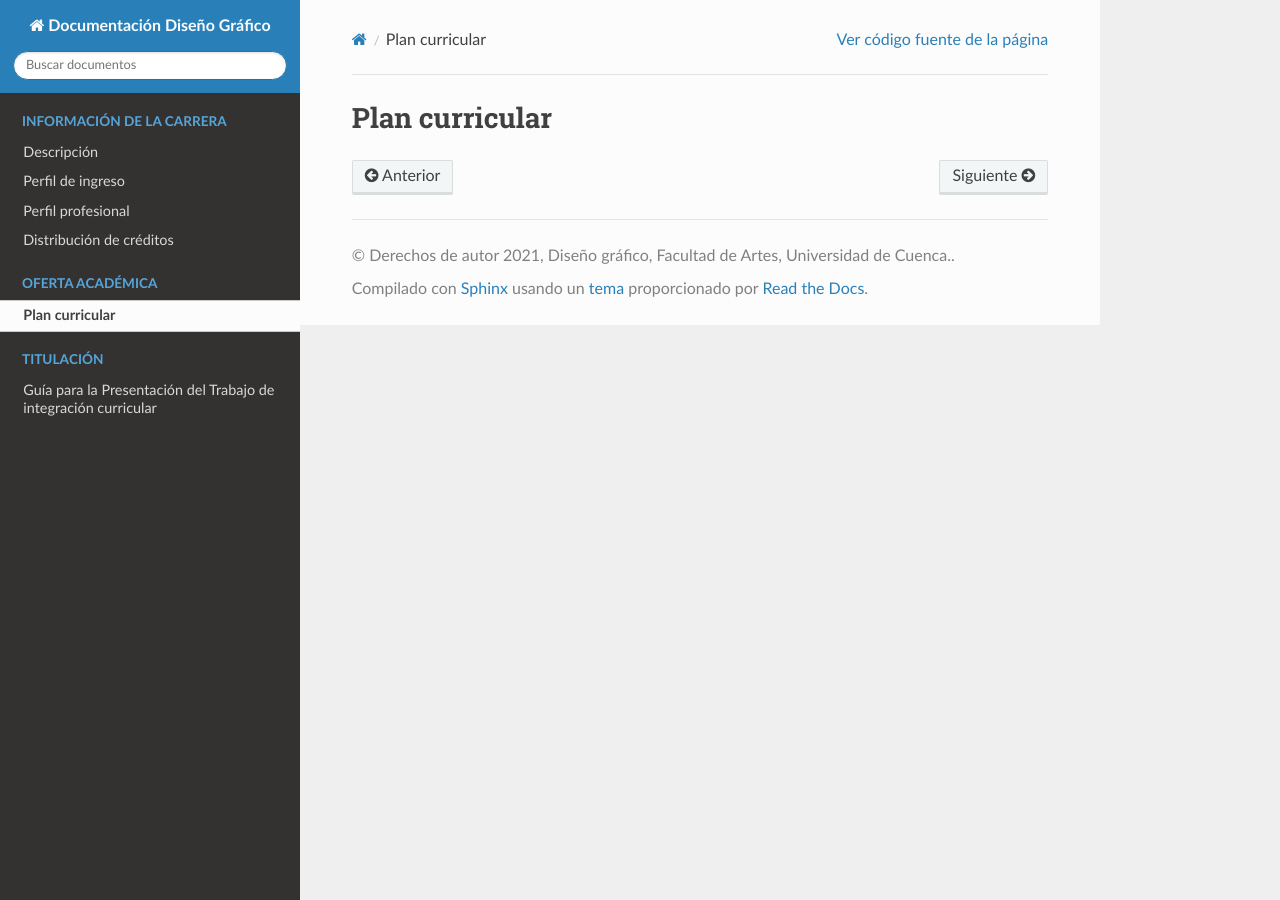
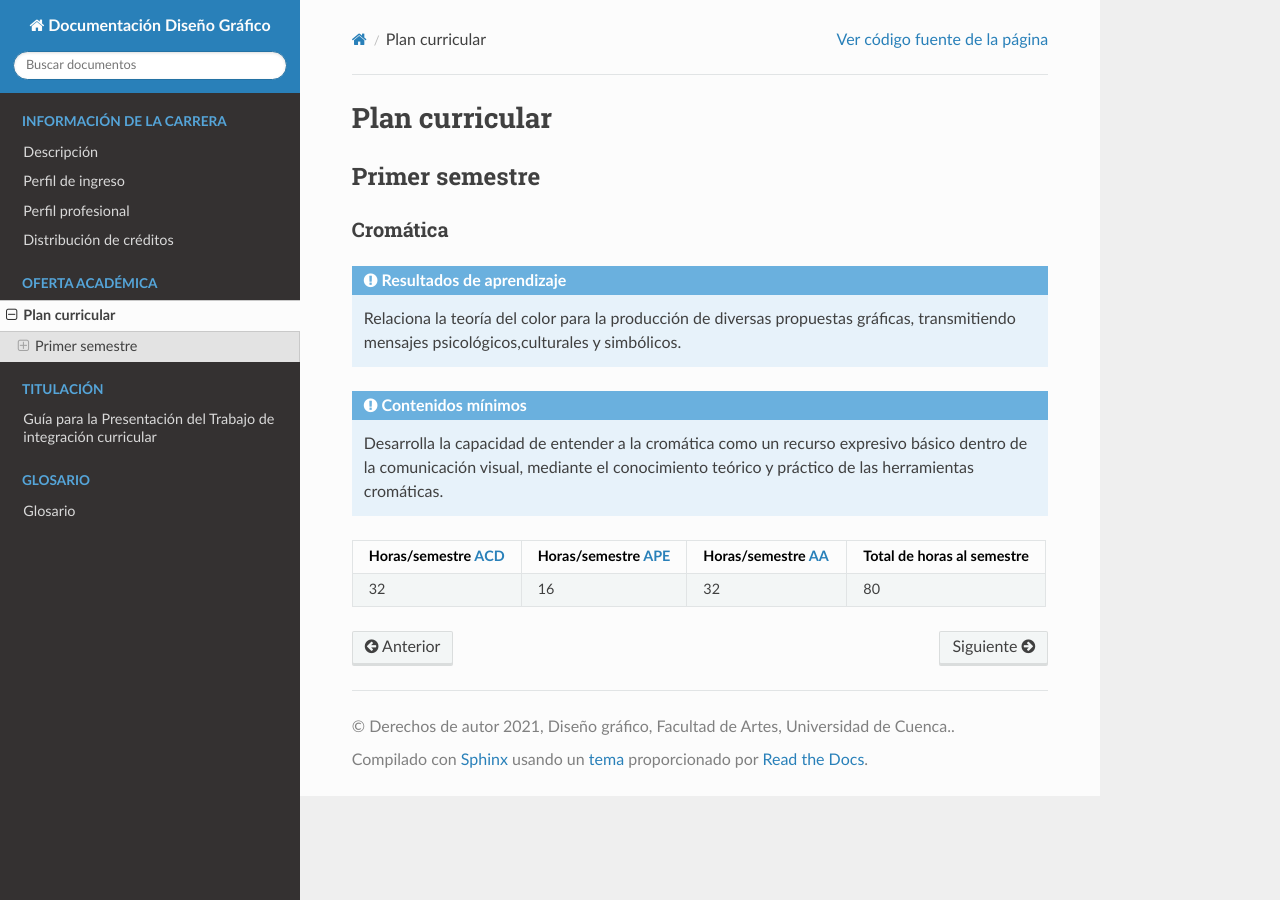
Before and after one commit to r3n0/documentacion-diseno, a Sphinx documentation site: the page built from source/oferta-academica/plan-curricular.rst, in a window 1280 px wide. Built offline with Sphinx 7.4.7 and the Read the Docs theme 2.0.0, drawn with Linux system fonts in a browser that asks for light colours.

Commit message:
se agregó un glosario y una materia

```diff
--- a/source/index.rst
+++ b/source/index.rst
@@ -3,6 +3,7 @@
    You can adapt this file completely to your liking, but it should at least
    contain the root `toctree` directive.
 
+===============================================
 Bienvenido a la Documentación de Diseño Gráfico
 ===============================================
 
@@ -31,7 +32,14 @@ Aquí podrás encontrar información de relevancia como trámites, esquemas de p
 
    titulacion/guia-tt
 
+.. toctree::
+   :maxdepth: 1
+   :caption: Glosario
+
+   glosario/glosario
+
+------------
 Búsqueda
-==================
+------------
 
 * :ref:`search`
--- a/source/oferta-academica/plan-curricular.rst
+++ b/source/oferta-academica/plan-curricular.rst
@@ -1,3 +1,24 @@
 ======================
 Plan curricular
 ======================
+
+-----------------
+Primer semestre
+-----------------
+
+Cromática
+==========
+
+.. admonition:: Resultados de aprendizaje
+
+	Relaciona la teoría del color para la producción de diversas propuestas gráficas, transmitiendo mensajes psicológicos,culturales y simbólicos.
+
+.. admonition:: Contenidos mínimos
+
+	Desarrolla la capacidad de entender a la cromática como un recurso expresivo básico dentro de la comunicación visual, mediante el conocimiento teórico y práctico de las herramientas cromáticas.
+
+.. csv-table::
+	:header: "Horas/semestre :term:`ACD`", "Horas/semestre :term:`APE`", "Horas/semestre :term:`AA`", Total de horas al semestre
+	:class: col-10rem
+
+	"32", "16", "32", "80"
```
Also changed, not shown: source/glosario/glosario.rst (added, +14 -0 lines).
